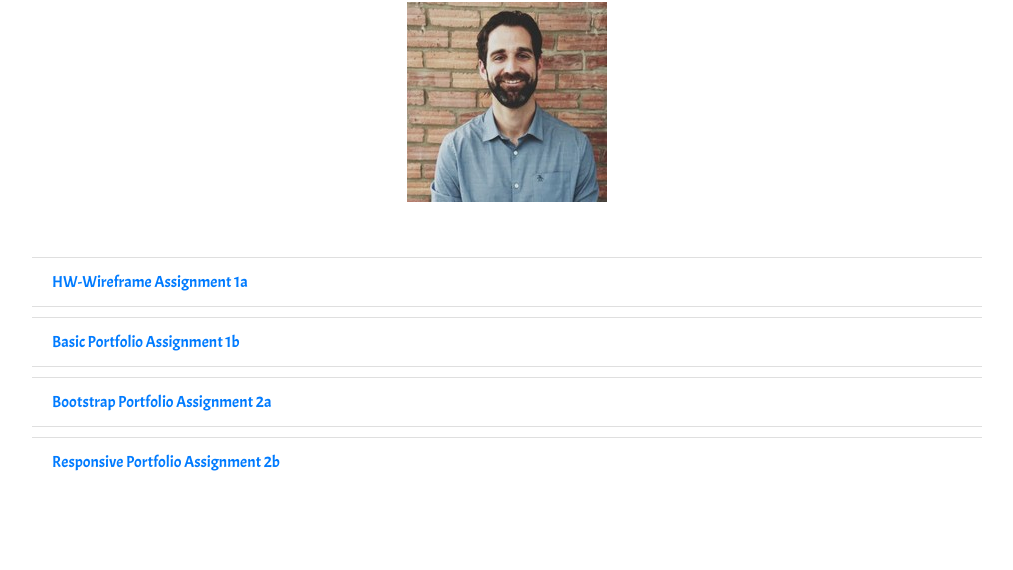
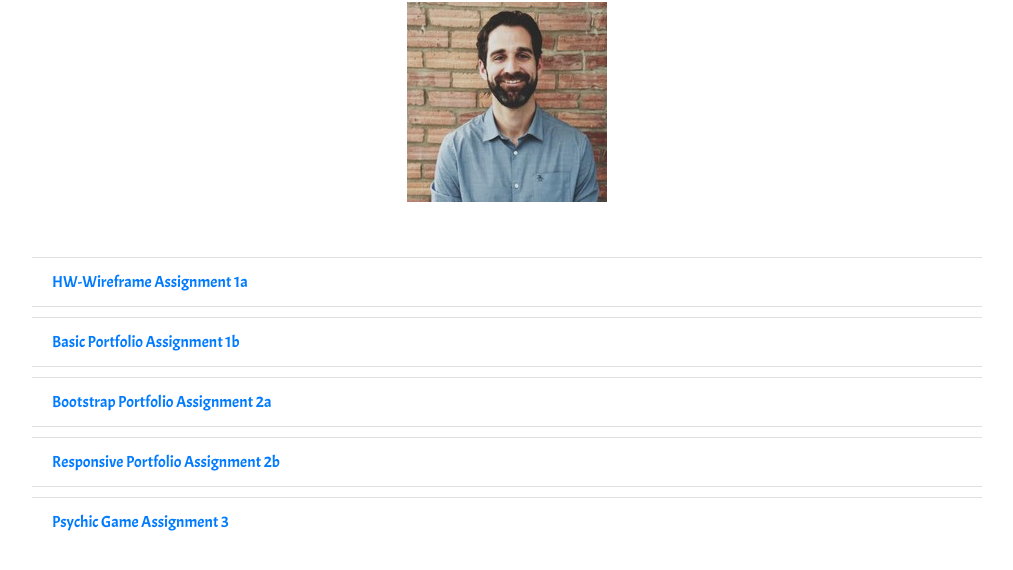
Before and after one commit to taylorfantin/taylorfantin.github.io, a plain HTML site: page index.html in a window 1280 px wide. Shown: the part 54-624 px from the top of the page, without its empty margins (133-1146 px from the left). Drawn offline with nearby package versions, Linux system fonts and the light colour scheme.

Commit message:
psychic upload

```diff
--- a/index.html
+++ b/index.html
@@ -46,6 +46,7 @@ li{
         <li class="list-group-item"><a href="https://taylorfantin.github.io/Basic-Portfolio/">Basic Portfolio Assignment 1b</a></li>
         <li class="list-group-item"><a href="https://taylorfantin.github.io/Bootstrap-Portfolio/">Bootstrap Portfolio Assignment 2a</a></li>
         <li class="list-group-item"><a href="https://taylorfantin.github.io/Responsive-Portfolio/">Responsive Portfolio Assignment 2b</a></li>
+        <li class="list-group-item"><a href="https://taylorfantin.github.io/Psychic-Game/">Psychic Game Assignment 3</a></li>
     </ul>
 
 
```
